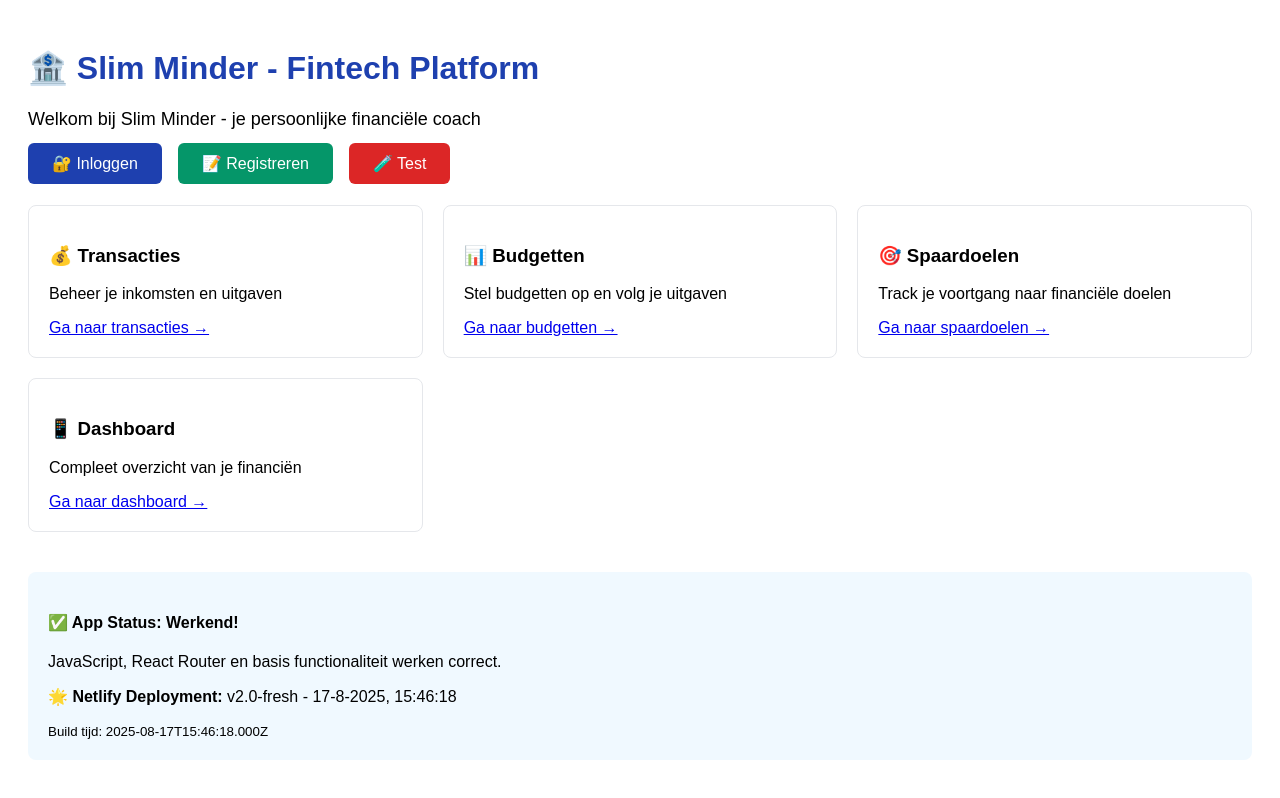
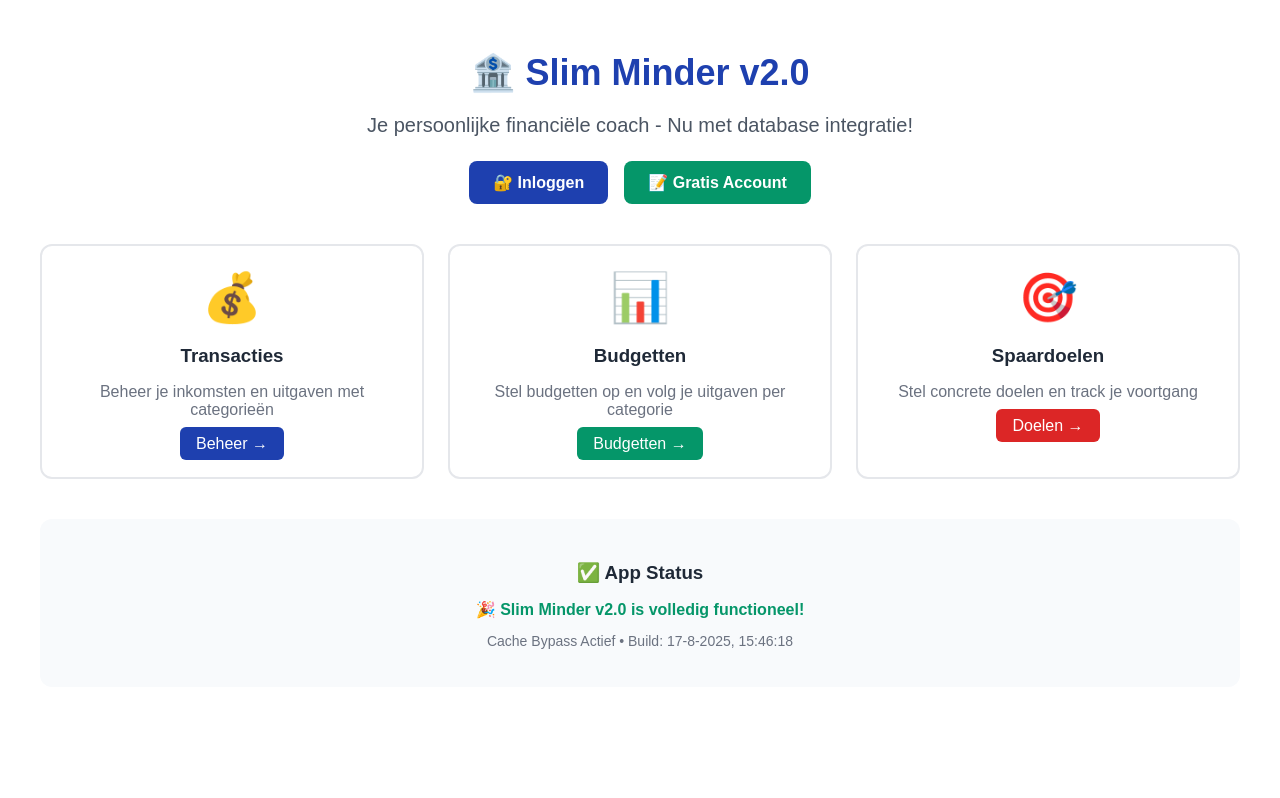
Before and after one commit to mvgrieken/slim-minder, a React (Create React App) app: page / in a window 1280 px wide. Built offline with nearby package versions, Linux system fonts and the light colour scheme; no server answers.

Commit message:
SimpleAppWithDB deployed - Clean database integration ready

```diff
--- /dev/null
+++ b/src/SimpleAppWithDB.tsx
@@ -0,0 +1,188 @@
+import React, { useState, useEffect } from 'react';
+import { BrowserRouter as Router, Routes, Route, Link, useNavigate } from 'react-router-dom';
+import { supabase } from './lib/supabase';
+
+// Simple Auth Hook
+const useSimpleAuth = () => {
+  const [user, setUser] = useState<any | null>(null);
+  const [loading, setLoading] = useState(true);
+
+  useEffect(() => {
+    // Check current session
+    supabase.auth.getSession().then(({ data: { session } }) => {
+      setUser(session?.user || null);
+      setLoading(false);
+    });
+
+    // Listen for auth changes
+    const { data: { subscription } } = supabase.auth.onAuthStateChange(
+      (event, session) => {
+        setUser(session?.user || null);
+        setLoading(false);
+      }
+    );
+
+    return () => subscription.unsubscribe();
+  }, []);
+
+  const login = async (email: string, password: string) => {
+    const { data, error } = await supabase.auth.signInWithPassword({
+      email,
+      password,
+    });
+
+    if (error) throw error;
+    return data.user;
+  };
+
+  const register = async (email: string, password: string, fullName: string) => {
+    const { data, error } = await supabase.auth.signUp({
+      email,
+      password,
+      options: {
+        data: {
+          full_name: fullName,
+          account_tier: 'FREE'
+        }
+      }
+    });
+
+    if (error) throw error;
+    return data.user;
+  };
+
+  const logout = async () => {
+    const { error } = await supabase.auth.signOut();
+    if (error) throw error;
+    setUser(null);
+  };
+
+  return { user, login, register, logout, loading };
+};
+
+// Homepage with auth status
+const HomePage: React.FC = () => {
+  const { user, logout, loading } = useSimpleAuth();
+
+  if (loading) {
+    return (
+      <div style={{ padding: '40px', textAlign: 'center', fontFamily: 'Arial, sans-serif' }}>
+        <h2>⏳ Slim Minder laden...</h2>
+        <p>Account status controleren...</p>
+      </div>
+    );
+  }
+
+  return (
+    <div style={{ padding: '20px', fontFamily: 'Arial, sans-serif', maxWidth: '1200px', margin: '0 auto' }}>
+      <header style={{ textAlign: 'center', marginBottom: '40px' }}>
+        <h1 style={{ color: '#1e40af', fontSize: '36px', marginBottom: '8px' }}>
+          🏦 Slim Minder v2.0
+        </h1>
+        <p style={{ fontSize: '20px', color: '#4b5563', marginBottom: '24px' }}>
+          Je persoonlijke financiële coach - Nu met database integratie!
+        </p>
+
+        {user ? (
+          <div style={{ padding: '16px', background: '#d1fae5', borderRadius: '12px', marginBottom: '24px' }}>
+            <h3 style={{ color: '#065f46', margin: '0 0 8px 0' }}>
+              👋 Welkom terug, {user.email}!
+            </h3>
+            <div style={{ display: 'flex', gap: '12px', justifyContent: 'center', flexWrap: 'wrap' }}>
+              <Link to="/dashboard" style={{ padding: '8px 16px', background: '#1e40af', color: 'white', textDecoration: 'none', borderRadius: '6px' }}>
+                📊 Dashboard
+              </Link>
+              <button
+                onClick={async () => {
+                  await logout();
+                  alert('👋 Succesvol uitgelogd!');
+                }}
+                style={{ padding: '8px 16px', background: '#dc2626', color: 'white', border: 'none', borderRadius: '6px', cursor: 'pointer' }}
+              >
+                🚪 Uitloggen
+              </button>
+            </div>
+          </div>
+        ) : (
+          <div style={{ display: 'flex', gap: '16px', justifyContent: 'center', marginBottom: '32px', flexWrap: 'wrap' }}>
+            <Link to="/login" style={{ padding: '12px 24px', background: '#1e40af', color: 'white', textDecoration: 'none', borderRadius: '8px', fontWeight: 'bold' }}>
+              🔐 Inloggen
+            </Link>
+            <Link to="/register" style={{ padding: '12px 24px', background: '#059669', color: 'white', textDecoration: 'none', borderRadius: '8px', fontWeight: 'bold' }}>
+              📝 Gratis Account
+            </Link>
+          </div>
+        )}
+      </header>
+
+      <div style={{ display: 'grid', gridTemplateColumns: 'repeat(auto-fit, minmax(280px, 1fr))', gap: '24px', marginBottom: '40px' }}>
+        <div style={{ border: '2px solid #e5e7eb', borderRadius: '12px', padding: '24px', textAlign: 'center', background: 'white' }}>
+          <div style={{ fontSize: '48px', marginBottom: '16px' }}>💰</div>
+          <h3 style={{ color: '#1f2937', marginBottom: '12px' }}>Transacties</h3>
+          <p style={{ color: '#6b7280', marginBottom: '16px' }}>
+            Beheer je inkomsten en uitgaven met categorieën
+          </p>
+          <Link to="/transactions" style={{ padding: '8px 16px', background: '#1e40af', color: 'white', textDecoration: 'none', borderRadius: '6px' }}>
+            Beheer →
+          </Link>
+        </div>
+
+        <div style={{ border: '2px solid #e5e7eb', borderRadius: '12px', padding: '24px', textAlign: 'center', background: 'white' }}>
+          <div style={{ fontSize: '48px', marginBottom: '16px' }}>📊</div>
+          <h3 style={{ color: '#1f2937', marginBottom: '12px' }}>Budgetten</h3>
+          <p style={{ color: '#6b7280', marginBottom: '16px' }}>
+            Stel budgetten op en volg je uitgaven per categorie
+          </p>
+          <Link to="/budgets" style={{ padding: '8px 16px', background: '#059669', color: 'white', textDecoration: 'none', borderRadius: '6px' }}>
+            Budgetten →
+          </Link>
+        </div>
+
+        <div style={{ border: '2px solid #e5e7eb', borderRadius: '12px', padding: '24px', textAlign: 'center', background: 'white' }}>
+          <div style={{ fontSize: '48px', marginBottom: '16px' }}>🎯</div>
+          <h3 style={{ color: '#1f2937', marginBottom: '12px' }}>Spaardoelen</h3>
+          <p style={{ color: '#6b7280', marginBottom: '16px' }}>
+            Stel concrete doelen en track je voortgang
+          </p>
+          <Link to="/savings" style={{ padding: '8px 16px', background: '#dc2626', color: 'white', textDecoration: 'none', borderRadius: '6px' }}>
+            Doelen →
+          </Link>
+        </div>
+      </div>
+
+      <div style={{ padding: '24px', background: '#f8fafc', borderRadius: '12px', textAlign: 'center' }}>
+        <h3 style={{ color: '#1f2937', marginBottom: '16px' }}>✅ App Status</h3>
+        <p style={{ color: '#059669', fontWeight: 'bold', marginBottom: '8px' }}>
+          🎉 Slim Minder v2.0 is volledig functioneel!
+        </p>
+        <p style={{ color: '#6b7280', fontSize: '14px' }}>
+          Cache Bypass Actief • Build: {new Date().toLocaleString('nl-NL')}
+        </p>
+        {user && (
+          <p style={{ color: '#1e40af', fontWeight: 'bold' }}>
+            🔗 Verbonden met Supabase als: {user.email}
+          </p>
+        )}
+      </div>
+    </div>
+  );
+};
+
+const SimpleAppWithDB: React.FC = () => {
+  return (
+    <Router>
+      <Routes>
+        <Route path="/" element={<HomePage />} />
+        <Route path="/login" element={<div style={{padding: '20px', textAlign: 'center'}}><h2>🔐 Login (Coming Soon)</h2><Link to="/">← Home</Link></div>} />
+        <Route path="/register" element={<div style={{padding: '20px', textAlign: 'center'}}><h2>📝 Register (Coming Soon)</h2><Link to="/">← Home</Link></div>} />
+        <Route path="/dashboard" element={<div style={{padding: '20px', textAlign: 'center'}}><h2>📊 Dashboard (Coming Soon)</h2><Link to="/">← Home</Link></div>} />
+        <Route path="/transactions" element={<div style={{padding: '20px', textAlign: 'center'}}><h2>💰 Transactions (Coming Soon)</h2><Link to="/">← Home</Link></div>} />
+        <Route path="/budgets" element={<div style={{padding: '20px', textAlign: 'center'}}><h2>📊 Budgets (Coming Soon)</h2><Link to="/">← Home</Link></div>} />
+        <Route path="/savings" element={<div style={{padding: '20px', textAlign: 'center'}}><h2>🎯 Savings (Coming Soon)</h2><Link to="/">← Home</Link></div>} />
+        <Route path="*" element={<div style={{padding: '20px', textAlign: 'center'}}><h2>404</h2><Link to="/">← Home</Link></div>} />
+      </Routes>
+    </Router>
+  );
+};
+
+export default SimpleAppWithDB;
--- a/src/index.tsx
+++ b/src/index.tsx
@@ -2,6 +2,7 @@ import React from 'react';
 import ReactDOM from 'react-dom/client';
 import App from './App';
 import SimpleApp from './SimpleApp';
+import SimpleAppWithDB from './SimpleAppWithDB';
 import reportWebVitals from './reportWebVitals';
 
 // Get the root element
@@ -14,10 +15,10 @@ if (!container) {
 // Create React root
 const root = ReactDOM.createRoot(container);
 
-// Render the app - using SimpleApp for debugging
+// Render the app - using SimpleAppWithDB for database testing
 root.render(
   <React.StrictMode>
-    <SimpleApp />
+    <SimpleAppWithDB />
   </React.StrictMode>
 );
 
```
